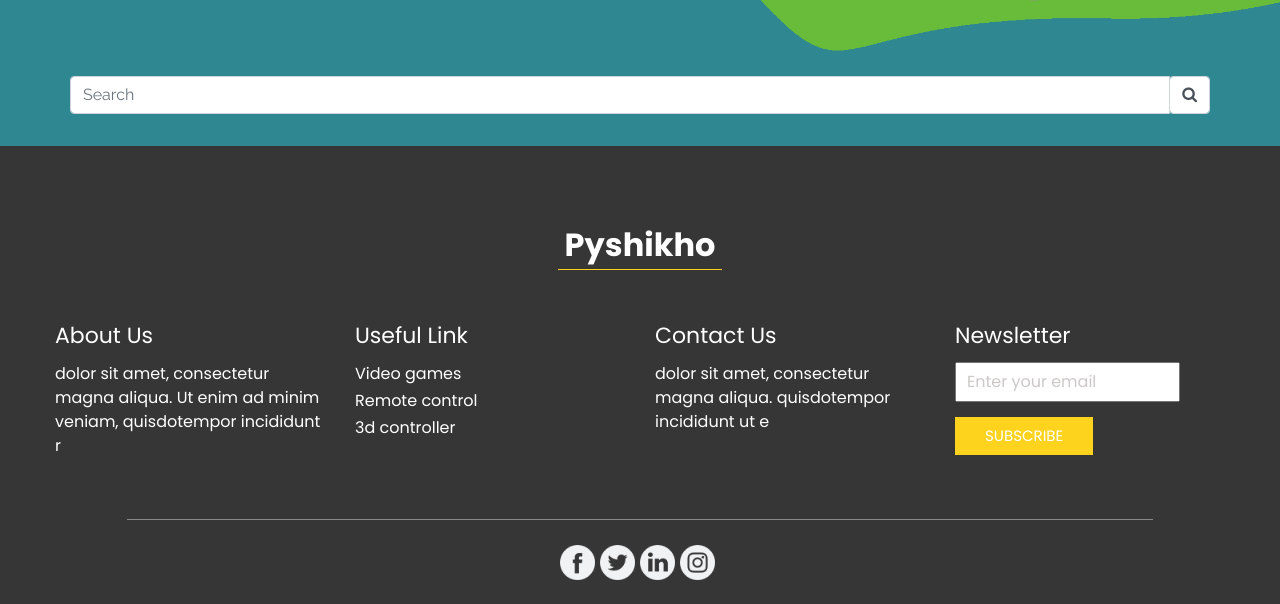
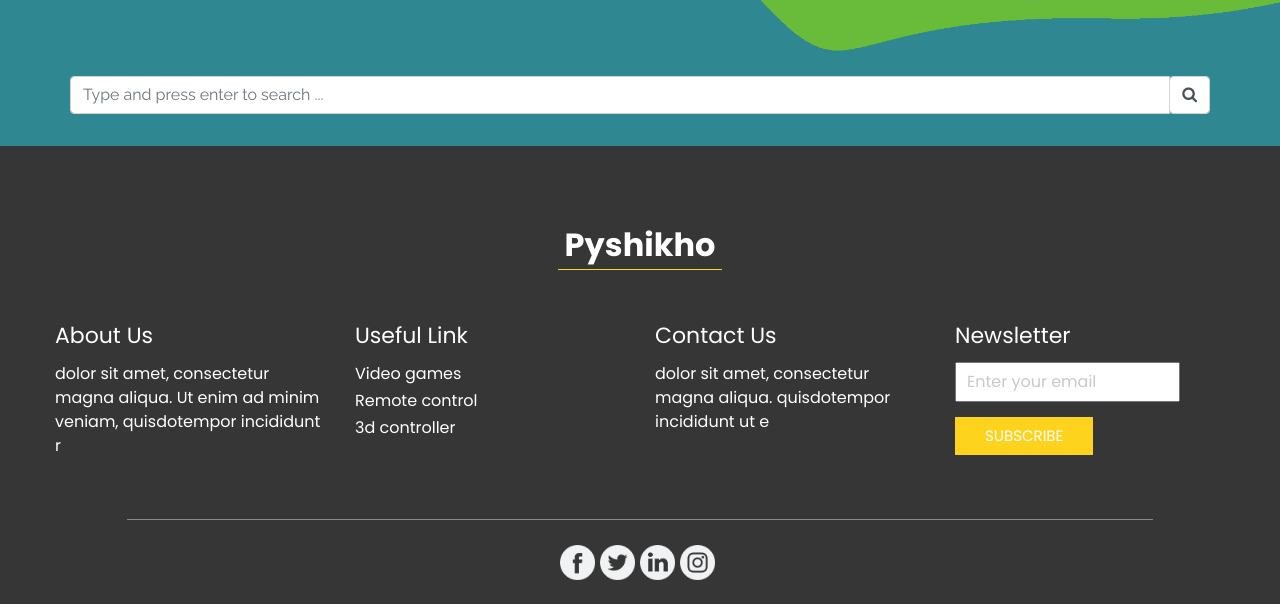
Before and after one commit to RatanAhmed/pyshikho, a Django app: template templates/questions/base.html in a window 1280 px wide. Shown: the part 640-1244 px from the top of the page. Run offline with Django 3.2, Linux system fonts and the light colour scheme; the template is opened without the code that fills it, so the values that code supplies are empty; some libraries are stand-ins or nearby versions.

Commit message:
Search Completed

```diff
--- a/templates/questions/base.html
+++ b/templates/questions/base.html
@@ -92,7 +92,7 @@
     <div class="container" style="border-radius: 100px;">
       <form id="search-form">
         <div class="input-group">
-          <input type="text" class="form-control" name="q" placeholder="Search" aria-label="Search ..." aria-describedby="basic-addon2">
+          <input type="text" class="form-control" name="q" placeholder="Type and press enter to search ..." aria-label="Search ..." aria-describedby="basic-addon2">
           <div class="input-group-append">
             <button class=" form-control" type="submit"><i class="fa fa-search"></i></button>
           </div>
@@ -217,7 +217,7 @@
                     var results = response.results;
                     var html = '';
                     for (var i = 0; i < results.length; i++) {
-                        html += '<td width="10%"><a class="text-white" target="_blank" href="/try/' + results[i].id + '">' + results[i].title + '</a></td></tr>';
+                        html += '<tr><td width="10%"><a class="text-white" target="_blank" href="/try/' + results[i].id + '">' + results[i].title + '</a></td></tr>';
                     }
                     $('#search-results').html(html);
                 }
```
